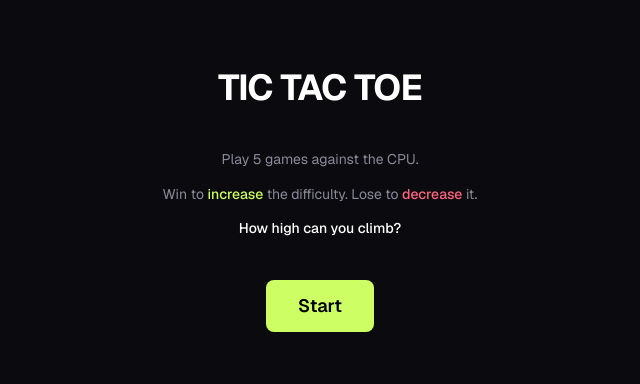
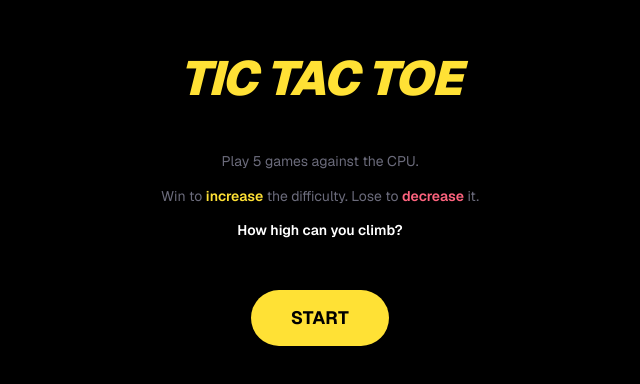
Before and after one commit to vinpez/cheddr-tic-tac-toe, a Next.js app: page / in a window 1280 px wide. Shown: the part 200-584 px from the top of the page, without its empty margins (320-960 px from the left). Built offline with nearby package versions, Linux system fonts and the light colour scheme.

Commit message:
styling more in line with app

```diff
--- a/src/app/globals.css
+++ b/src/app/globals.css
@@ -1,13 +1,13 @@
 @import "tailwindcss";
 
 @theme inline {
-  --color-background: #0B0B0F;
+  --color-background: #000000;
   --color-foreground: #FFFFFF;
-  --color-surface: #161620;
-  --color-border: #2A2A38;
-  --color-accent: #CDFF64;
-  --color-accent-hover: #B8E855;
-  --color-secondary: #8A8A9A;
+  --color-surface: #111117;
+  --color-border: #1F1F2B;
+  --color-accent: #FFE135;
+  --color-accent-hover: #E6CB30;
+  --color-secondary: #6B6B7B;
   --font-sans: var(--font-geist-sans);
   --font-mono: var(--font-geist-mono);
   --animate-pop: pop 200ms ease-out forwards;
--- a/src/app/page.tsx
+++ b/src/app/page.tsx
@@ -16,25 +16,27 @@ function IntroScreen({
   onStart: () => void;
 }) {
   return (
-    <div className="w-full max-w-sm flex flex-col items-center gap-10 text-center">
+    <div className="w-full max-w-sm flex flex-col items-center gap-12 text-center">
       <div>
-        <h1 className="text-4xl font-bold tracking-tight">TIC TAC TOE</h1>
+        <h1 className="text-5xl font-black italic uppercase tracking-tight text-accent">
+          Tic Tac Toe
+        </h1>
       </div>
 
       <div className="flex flex-col gap-3 text-secondary text-sm leading-relaxed">
         <p>Play {GAMES_PER_SESSION} games against the CPU.</p>
         <p>
-          Win to <span className="text-accent font-medium">increase</span> the
+          Win to <span className="text-accent font-semibold">increase</span> the
           difficulty. Lose to{' '}
-          <span className="text-rose-400 font-medium">decrease</span> it.
+          <span className="text-rose-400 font-semibold">decrease</span> it.
         </p>
-        <p className="text-foreground font-medium">How high can you climb?</p>
+        <p className="text-foreground font-semibold">How high can you climb?</p>
       </div>
 
       {bestDifficulty > 0 && (
         <p className="text-secondary text-sm">
           Personal best:{' '}
-          <span className="text-accent font-semibold">
+          <span className="text-accent font-bold">
             {getDifficultyLabel(bestDifficulty)}
           </span>
         </p>
@@ -42,7 +44,7 @@ function IntroScreen({
 
       <button
         onClick={onStart}
-        className="px-8 py-3 rounded-lg font-semibold text-lg transition-all duration-200 cursor-pointer bg-accent text-black hover:bg-accent-hover"
+        className="px-10 py-3.5 rounded-full font-bold text-lg uppercase tracking-wide transition-all duration-200 cursor-pointer bg-accent text-black hover:bg-accent-hover"
       >
         Start
       </button>
@@ -66,23 +68,29 @@ function SessionEndScreen({
   return (
     <div className="w-full max-w-sm flex flex-col items-center gap-10 text-center">
       <div>
-        <h1 className="text-4xl font-bold tracking-tight">TIC TAC TOE</h1>
+        <h1 className="text-5xl font-black italic uppercase tracking-tight text-accent">
+          Tic Tac Toe
+        </h1>
       </div>
 
-      <div className="flex flex-col items-center gap-4">
-        <p className="text-secondary text-sm">You reached</p>
-        <p className="text-3xl font-bold text-accent">
+      <div className="flex flex-col items-center gap-5">
+        <p className="text-secondary text-xs font-bold uppercase tracking-widest">
+          You reached
+        </p>
+        <p className="text-4xl font-black uppercase tracking-tight text-accent">
           {getDifficultyLabel(difficulty)}
         </p>
         <div className="w-full">
           <LevelBar difficulty={difficulty} />
         </div>
         {isNewBest ? (
-          <p className="text-accent text-sm font-semibold">New personal best!</p>
+          <p className="text-accent text-sm font-bold uppercase tracking-wide">
+            New personal best!
+          </p>
         ) : (
           <p className="text-secondary text-sm">
             Personal best:{' '}
-            <span className="text-accent font-semibold">
+            <span className="text-accent font-bold">
               {getDifficultyLabel(bestDifficulty)}
             </span>
           </p>
@@ -93,7 +101,7 @@ function SessionEndScreen({
 
       <button
         onClick={onPlayAgain}
-        className="px-8 py-3 rounded-lg font-semibold text-lg transition-all duration-200 cursor-pointer bg-accent text-black hover:bg-accent-hover"
+        className="px-10 py-3.5 rounded-full font-bold text-lg uppercase tracking-wide transition-all duration-200 cursor-pointer bg-accent text-black hover:bg-accent-hover"
       >
         Play Again
       </button>
@@ -148,8 +156,10 @@ export default function Home() {
     <main className="flex-1 flex items-center justify-center p-4">
       <div className="w-full max-w-sm flex flex-col items-center gap-8">
         <div className="text-center">
-          <h1 className="text-3xl font-bold tracking-tight">TIC TAC TOE</h1>
-          <p className="text-secondary text-sm mt-1">
+          <h1 className="text-3xl font-black italic uppercase tracking-tight text-accent">
+            Tic Tac Toe
+          </h1>
+          <p className="text-secondary text-xs font-bold uppercase tracking-widest mt-2">
             Game {currentGame} of {GAMES_PER_SESSION}
           </p>
         </div>
@@ -177,7 +187,7 @@ export default function Home() {
         {result && (
           <button
             onClick={nextGame}
-            className="px-6 py-2.5 rounded-lg font-medium transition-all duration-200 cursor-pointer bg-accent text-black hover:bg-accent-hover"
+            className="px-8 py-3 rounded-full font-bold uppercase tracking-wide transition-all duration-200 cursor-pointer bg-accent text-black hover:bg-accent-hover"
           >
             Next Game
           </button>
--- a/src/components/Cell.tsx
+++ b/src/components/Cell.tsx
@@ -18,13 +18,13 @@ export function Cell({ value, onClick, disabled, isWinning }: CellProps) {
       disabled={!interactive}
       className={`
         aspect-square flex items-center justify-center
-        rounded-xl text-5xl font-black select-none
+        rounded-2xl text-5xl font-black select-none
         transition-all duration-200 border
         ${interactive
           ? 'bg-surface border-border hover:border-accent/40 hover:bg-white/[0.03] cursor-pointer'
           : 'bg-surface border-border cursor-default'
         }
-        ${isWinning ? 'border-accent bg-accent/10 shadow-[0_0_20px_rgba(205,255,100,0.15)]' : ''}
+        ${isWinning ? 'border-accent bg-accent/10 shadow-[0_0_24px_rgba(255,225,53,0.2)]' : ''}
         ${value === 'X' ? 'text-accent' : ''}
         ${value === 'O' ? 'text-rose-400' : ''}
       `}
--- a/src/components/GameStatus.tsx
+++ b/src/components/GameStatus.tsx
@@ -45,7 +45,7 @@ export function GameStatus({
   }
 
   return (
-    <div className={`text-center text-lg font-semibold h-7 ${colorClass}`}>
+    <div className={`text-center text-lg font-bold uppercase tracking-wide h-7 ${colorClass}`}>
       {message}
     </div>
   );
--- a/src/components/LevelBar.tsx
+++ b/src/components/LevelBar.tsx
@@ -9,12 +9,12 @@ interface LevelBarProps {
 export function LevelBar({ difficulty }: LevelBarProps) {
   return (
     <div className="flex flex-col gap-1.5 flex-1">
-      <span className="text-sm font-semibold text-secondary">
+      <span className="text-xs font-bold uppercase tracking-wider text-secondary">
         {getDifficultyLabel(difficulty)}
       </span>
       <div className="h-2 rounded-full bg-border overflow-hidden">
         <div
-          className="h-full rounded-full bg-accent transition-all duration-700 shadow-[0_0_8px_rgba(205,255,100,0.3)]"
+          className="h-full rounded-full bg-accent transition-all duration-700 shadow-[0_0_10px_rgba(255,225,53,0.4)]"
           style={{ width: `${Math.round(difficulty)}%` }}
         />
       </div>
--- a/src/components/StreakBadge.tsx
+++ b/src/components/StreakBadge.tsx
@@ -14,7 +14,9 @@ export function StreakBadge({ streak }: StreakBadgeProps) {
   return (
     <div
       className={`
-        flex items-center gap-1 text-sm font-semibold text-accent
+        flex items-center gap-1.5 px-3 py-1 rounded-full
+        bg-accent/10 border border-accent/20
+        text-sm font-bold text-accent
         ${isMilestone ? 'animate-pulse' : ''}
       `}
     >
```
